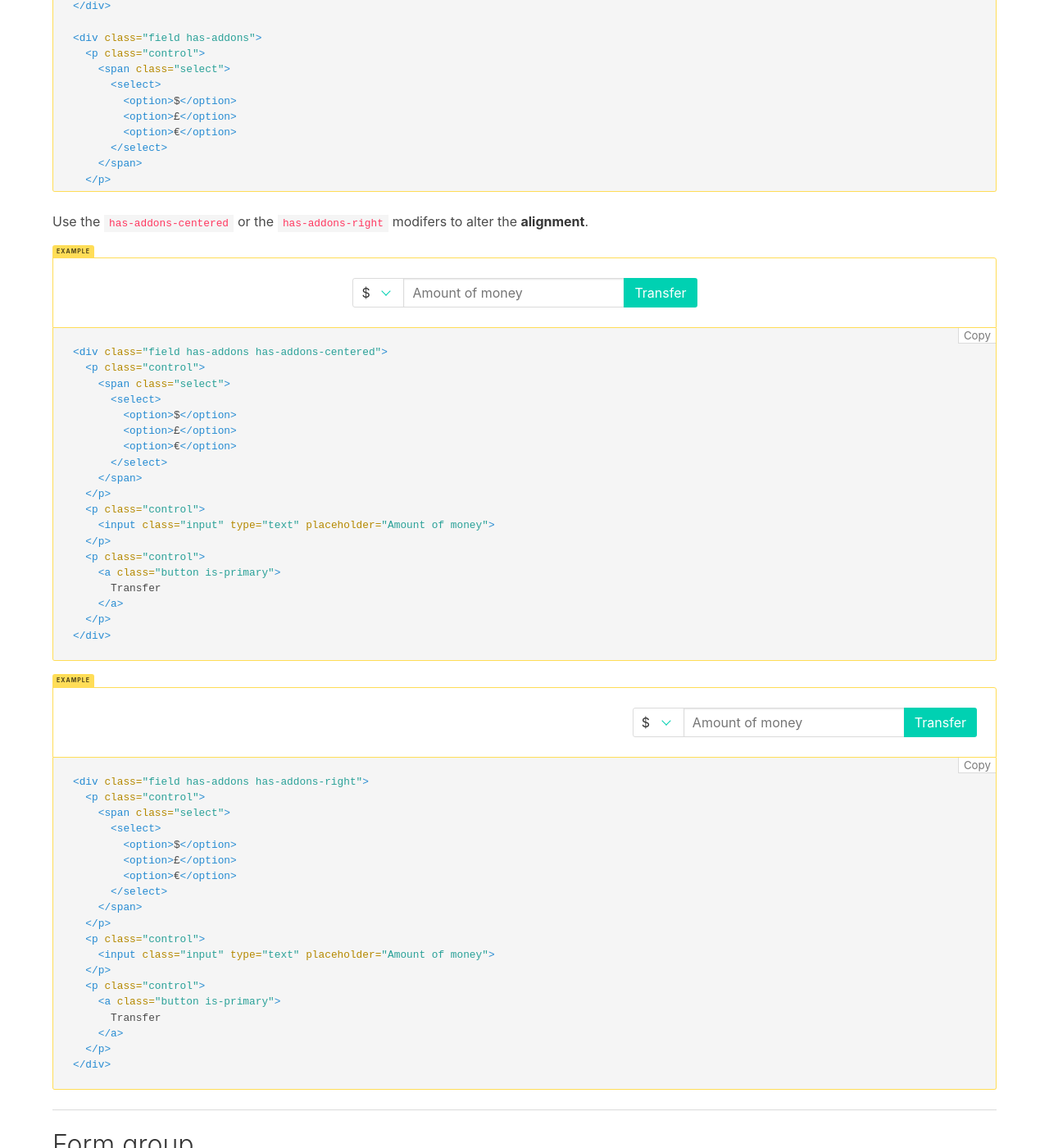
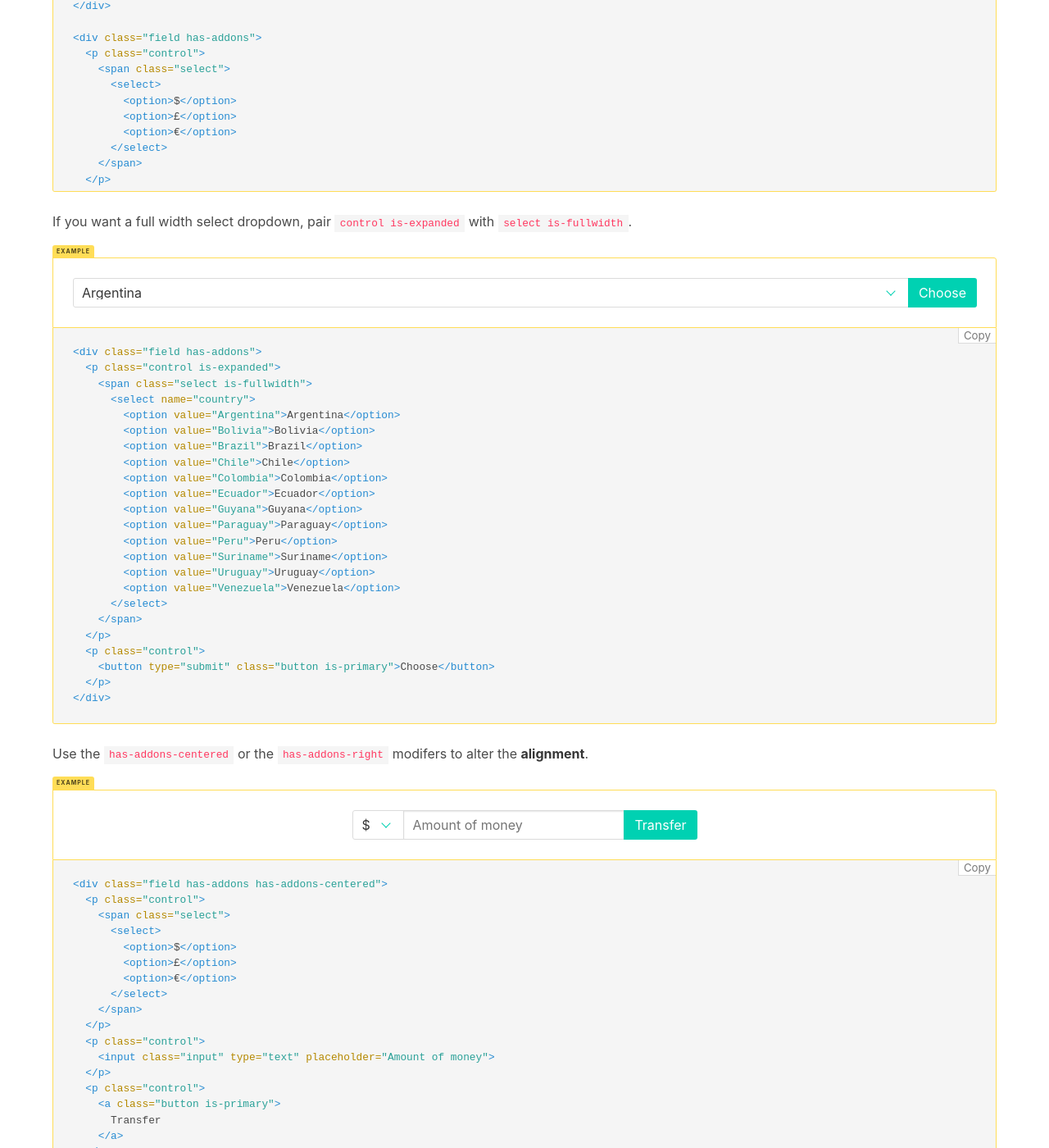
Before and after one commit to YellowDi/Elenore, a Jekyll site: the page built from docs/documentation/elements/form.html, in a window 1280 px wide and 1400 px high, scrolled down 7892 px. Shown: the whole window at 82% size. Built offline with Jekyll 4.4.1, drawn with Linux system fonts in a browser that asks for light colours.

Commit message:
Fix select expanded

```diff
--- a/docs/documentation/elements/form.html
+++ b/docs/documentation/elements/form.html
@@ -646,6 +646,42 @@ doc-subtab: form
 {% highlight html %}
 {{addons_expanded_example}}
 {% endhighlight %}
+
+    <div class="content">
+      <p>If you want a full width select dropdown, pair <code>control is-expanded</code> with <code>select is-fullwidth</code>.</p>
+    </div>
+{% capture addons_expanded_fullwidth_example %}
+<div class="field has-addons">
+  <p class="control is-expanded">
+    <span class="select is-fullwidth">
+      <select name="country">
+        <option value="Argentina">Argentina</option>
+        <option value="Bolivia">Bolivia</option>
+        <option value="Brazil">Brazil</option>
+        <option value="Chile">Chile</option>
+        <option value="Colombia">Colombia</option>
+        <option value="Ecuador">Ecuador</option>
+        <option value="Guyana">Guyana</option>
+        <option value="Paraguay">Paraguay</option>
+        <option value="Peru">Peru</option>
+        <option value="Suriname">Suriname</option>
+        <option value="Uruguay">Uruguay</option>
+        <option value="Venezuela">Venezuela</option>
+      </select>
+    </span>
+  </p>
+  <p class="control">
+    <button type="submit" class="button is-primary">Choose</button>
+  </p>
+</div>
+{% endcapture %}
+<div class="example">
+{{addons_expanded_fullwidth_example}}
+</div>
+{% highlight html %}
+{{addons_expanded_fullwidth_example}}
+{% endhighlight %}
+
     <div class="content">
       <p>Use the <code>has-addons-centered</code> or the <code>has-addons-right</code> modifers to alter the <strong>alignment</strong>.</p>
     </div>
```
Also changed, not shown: CHANGELOG.md.
